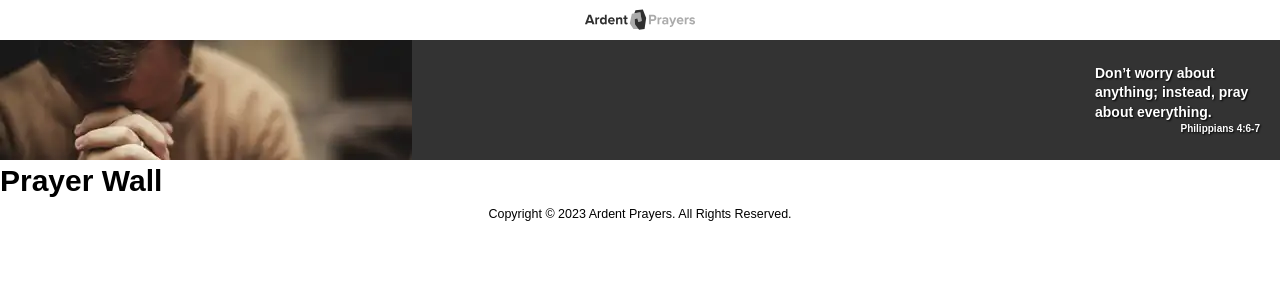
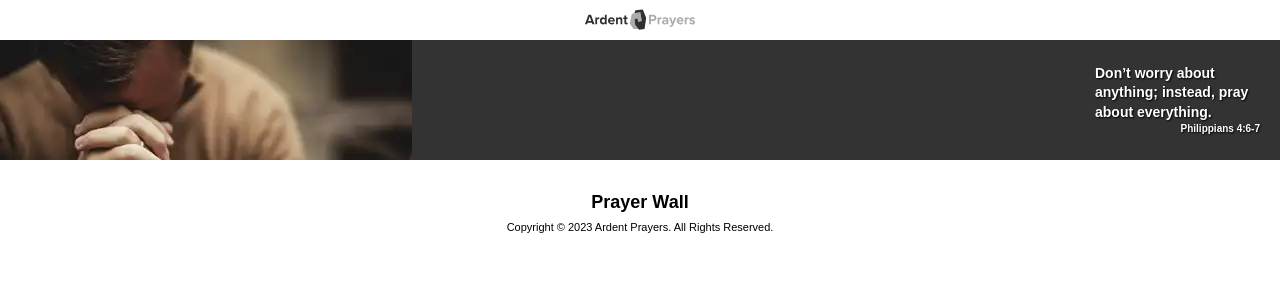
Before and after one commit to codeengie/ardent-prayers, a React (Vite) app: page / in a window 1280 px wide. Shown: the top 300 px of the page. Built offline with nearby package versions, Linux system fonts and the light colour scheme.

Commit message:
PrayerWall Component
Created styles for the PrayerWall component, this is still a work in
progress. Also, made some minor adjustments to the footer.

```diff
--- a/src/components/Footer/Footer.scss
+++ b/src/components/Footer/Footer.scss
@@ -1,3 +1,7 @@
 .footer {
 	text-align: center;
+
+	&__text {
+		font-size: 1.1rem;
+	}
 }
--- a/src/components/modules/PrayerWall/PrayerWall.jsx
+++ b/src/components/modules/PrayerWall/PrayerWall.jsx
@@ -1,3 +1,5 @@
+import './PrayerWall.scss';
+
 const PrayerWall = () => {
 	return (
 		<div className="prayer-wall">
--- /dev/null
+++ b/src/components/modules/PrayerWall/PrayerWall.scss
@@ -0,0 +1,8 @@
+.prayer-wall {
+	padding: 30px 20px 0;
+
+	&__title {
+		font-size: 1.8rem;
+		text-align: center;
+	}
+}
```
